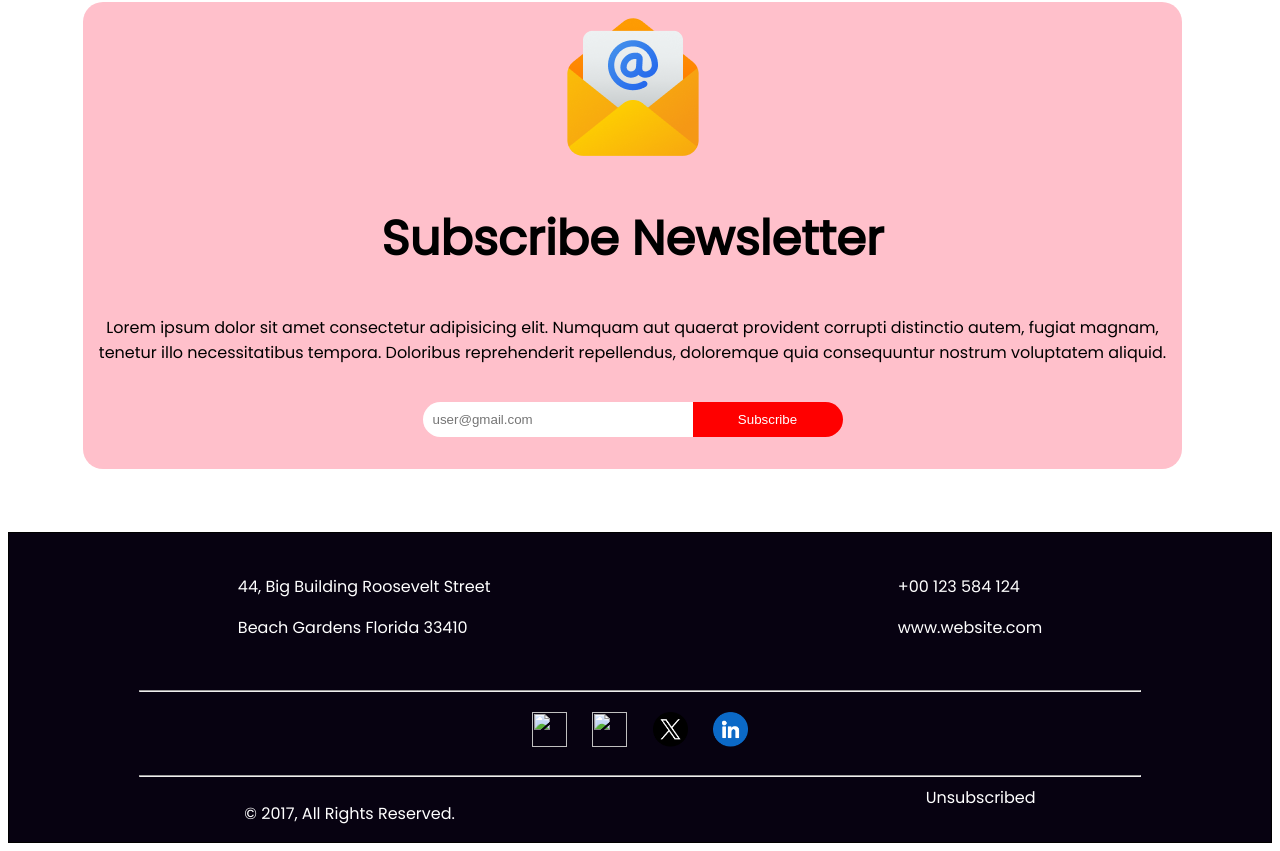
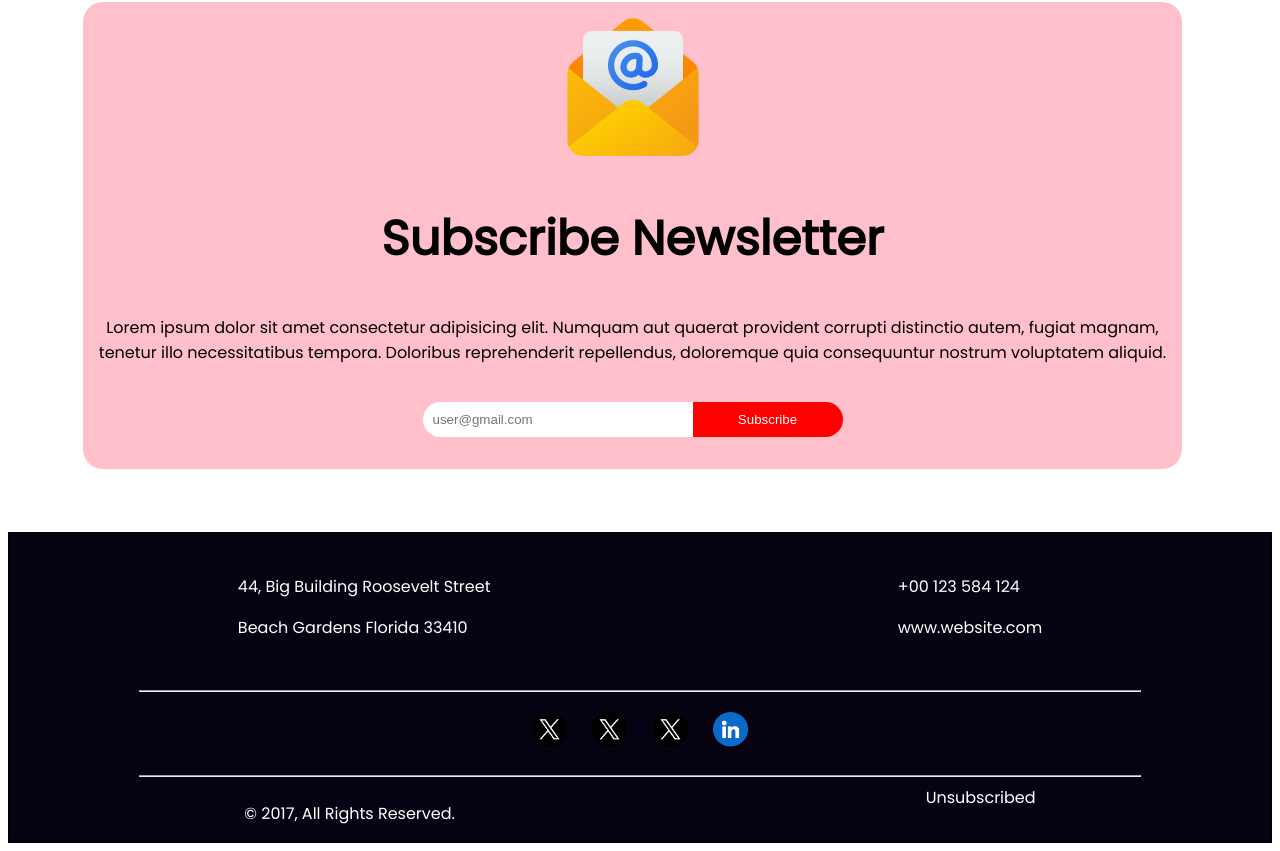
Before and after one commit to ri5257/a1-new-year-new-me, a plain HTML site: page index.html in a window 1280 px wide. Shown: the part 4438-5289 px from the top of the page. Drawn offline with Linux system fonts and the light colour scheme; some icons are missing.

Commit message:
test commit

```diff
--- a/index.html
+++ b/index.html
@@ -130,10 +130,10 @@
                             <div class="footer-medium">
 
                                     <div>
-                                            <img src="..Pic/Facebook.png" alt="" width="35px" height="35px">
+                                        <img src="./Pic/Twitter.png" alt="" width="35px" height="35px">
                                     </div>
                                     <div>
-                                            <img src="..Pic/Instagram.png" alt="" width="35px" height="35px">
+                                        <img src="./Pic/Twitter.png" alt="" width="35px" height="35px">
                                     </div>
                                     <div>
                                             <img src="./Pic/Twitter.png" alt="" width="35px" height="35px">
```
